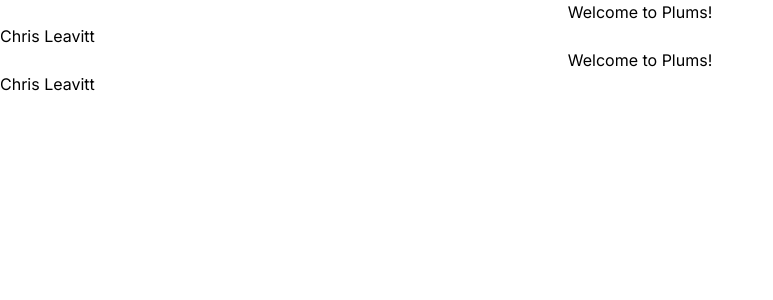
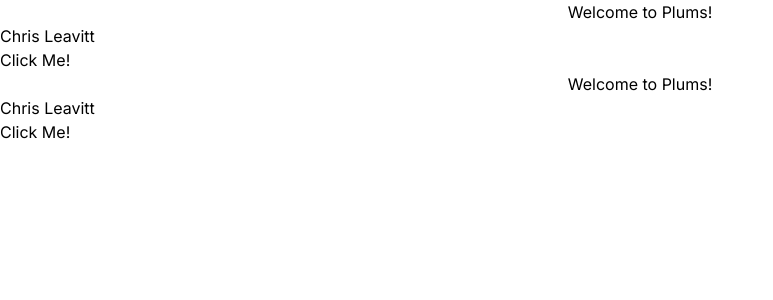
Before and after one commit to christopherleavitt99/plums, a Next.js app: page / in a window 1280 px wide. Shown: the top 300 px of the page, without its empty margins (0-773 px from the left). Built offline with nearby package versions, Linux system fonts and the light colour scheme.

Commit message:
added button (for practice)

```diff
--- a/src/app/page.tsx
+++ b/src/app/page.tsx
@@ -1,10 +1,14 @@
-import Image from "next/image";
+'use client'
 
 export default function Home() {
+  function handleClick(){
+    console.log('clicked');
+  }
   return (
     <main>
       <h1 className="text-center">Welcome to Plums!</h1>
       <h1>Chris Leavitt</h1>
+      <button onClick={() => handleClick()}>Click Me!</button>
     </main>
   )
 }
```
